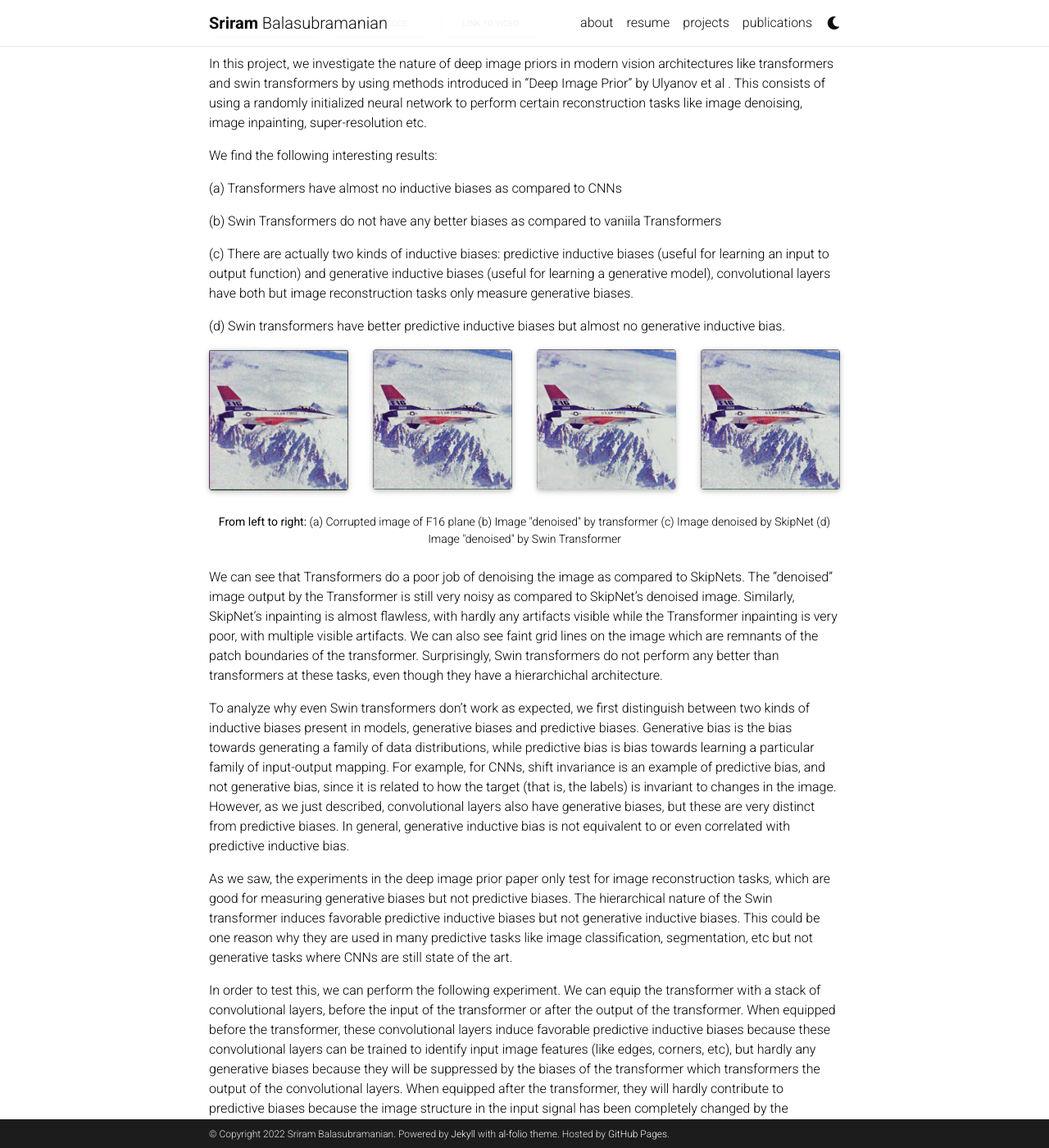
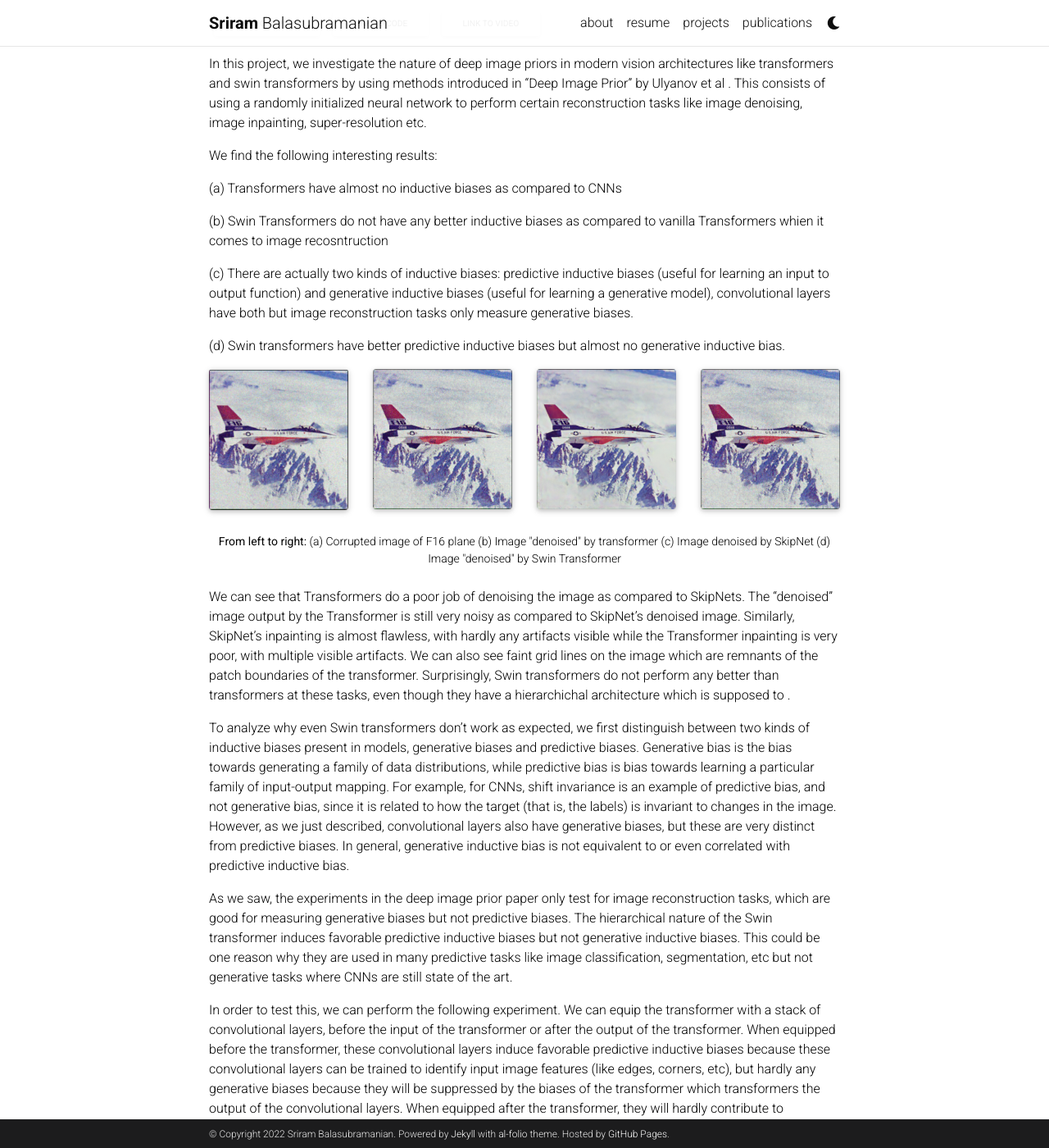
Before and after one commit to SriramB-98/SriramB-98.github.io, a Jekyll site: the page built from _projects/1_project.md, in a window 1280 px wide and 1400 px high, scrolled down 206 px. Shown: the whole window at 82% size. Built offline with Jekyll 4.4.1, drawn with Linux system fonts in a browser that asks for light colours; full-size pictures stand in for the smaller copies a plugin makes; comment, search, counter and statistics services are not loaded; a style sheet for code colours, icons or effects is not loaded; some of the changed text lies outside the part shown.

```diff
--- a/_projects/1_project.md
+++ b/_projects/1_project.md
@@ -16,7 +16,7 @@
 
 (a) Transformers have almost no inductive biases as compared to CNNs
 
-(b) Swin Transformers do not have any better biases as compared to vaniila Transformers
+(b) Swin Transformers do not have any better inductive biases as compared to vanilla Transformers whien it comes to image recosntruction
 
 (c) There are actually two kinds of inductive biases: predictive inductive biases (useful for learning an input to output function) and generative inductive biases (useful for learning a generative model), convolutional layers have both but image reconstruction tasks only measure generative biases.
 
@@ -46,15 +46,13 @@
 Transformer inpainting is very poor, with multiple visible artifacts. We can also see faint grid lines
 on the image which are remnants of the patch boundaries of the transformer. Surprisingly, Swin
 transformers do not perform any better than transformers at these tasks, even though they have a
-hierarchichal architecture.
+hierarchichal architecture which is supposed to .
 
 To analyze why even Swin transformers don't work as expected, we first distinguish between two kinds of inductive biases present in models, generative biases and predictive biases. Generative bias is the bias towards generating a family of data distributions, while predictive bias is bias towards learning a particular family of input-output mapping. For example, for CNNs, shift invariance is an example of predictive bias, and not generative bias, since it is related to how the target (that is, the labels) is invariant to changes in the image. However, as we just described, convolutional layers also have generative biases, but these are very distinct from predictive biases. In general, generative inductive bias is not equivalent to or even correlated with predictive inductive bias.
 
 As we saw, the experiments in the deep image prior paper only test for image reconstruction tasks, which are good for measuring generative biases but not predictive biases. The hierarchical nature of the Swin transformer induces favorable predictive inductive biases but not generative inductive biases. This could be one reason why they are used in many predictive tasks like image classification, segmentation, etc but not generative tasks where CNNs are still state of the art.
 
-In order to test this, we can perform the following experiment. We can equip the transformer with a stack of convolutional layers, before the input of the transformer or after the output of the transformer. When equipped before the transformer, these convolutional layers induce favorable predictive inductive biases because these convolutional layers can be trained to identify input image features (like edges, corners, etc), but hardly any generative biases because they will be suppressed by the biases of the transformer which transformers the output of the convolutional layers. When equipped after the transformer, they will hardly contribute to predictive biases because the image structure in the input signal has been completely changed by the transformer, but they will induce good generative inductive biases. In some sense, this is similar to attaching a ConvNet decoder to the transformer, which inherits the favorable generative inductive biases of the decoder.
-
-According to the theory we outlined, a model with convolutional layers after the transformer output should be much better at image reconstruction as compared to a model with convolutional layers equipped before the transformer input.
+In order to test this, we can perform the following experiment. We can equip the transformer with a stack of convolutional layers, before the input of the transformer or after the output of the transformer. When equipped before the transformer, these convolutional layers induce favorable predictive inductive biases because these convolutional layers can be trained to identify input image features (like edges, corners, etc), but hardly any generative biases because they will be suppressed by the biases of the transformer which transformers the output of the convolutional layers. When equipped after the transformer, they will hardly contribute to predictive biases because the image structure in the input signal has been completely changed by the transformer, but they will induce good generative inductive biases. In some sense, this is similar to attaching a ConvNet decoder to the transformer, which inherits the favorable generative inductive biases of the decoder. According to the theory we outlined, a model with convolutional layers after the transformer output should be much better at image reconstruction as compared to a model with convolutional layers equipped before the transformer input.
 
 
 <div class="row">
```
Also changed, not shown: 1 other file.
